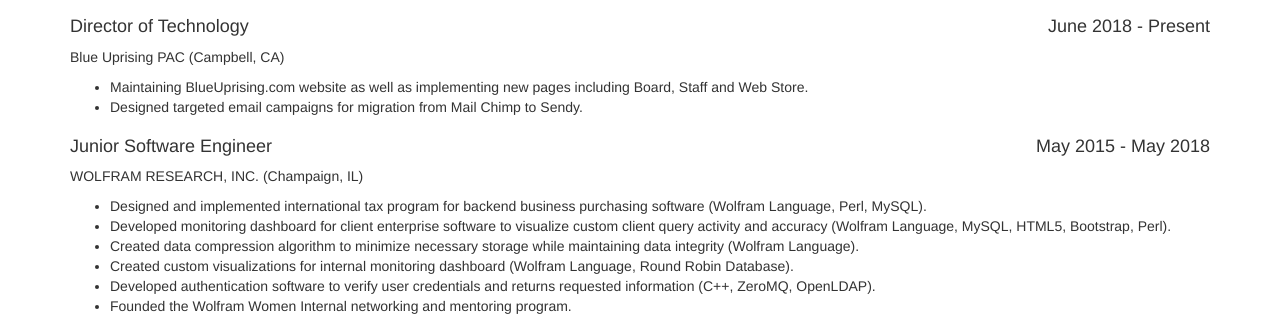
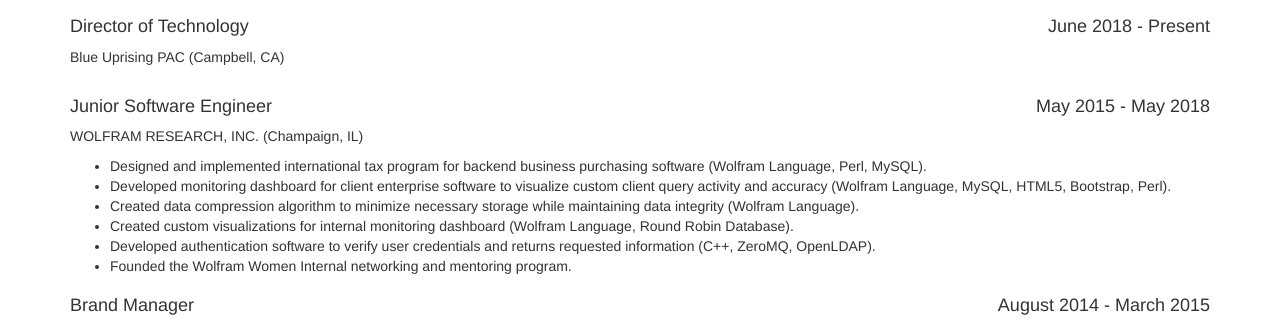
Before and after one commit to dtahiliani/dtahiliani.github.io, a plain HTML site: page index.html in a window 1280 px wide. Shown: the part 461-784 px from the top of the page. Drawn offline with nearby package versions, Linux system fonts and the light colour scheme.

Commit message:
updated content

```diff
--- a/index.html
+++ b/index.html
@@ -56,8 +56,8 @@
         <div class="row">
           <div class="col-sm-12 col-xs-12">
             <ul>
-            	<li>Maintaining BlueUprising.com website as well as implementing new pages including Board, Staff and Web Store.</li>
-            	<li>Designed targeted email campaigns for migration from Mail Chimp to Sendy.</li>
+            	<!-- <li>Maintaining BlueUprising.com website as well as implementing new pages including Board, Staff and Web Store.</li>
+            	<li>Designed targeted email campaigns for migration from Mail Chimp to Sendy.</li> -->
             </ul>
           </div>
         </div>
```
